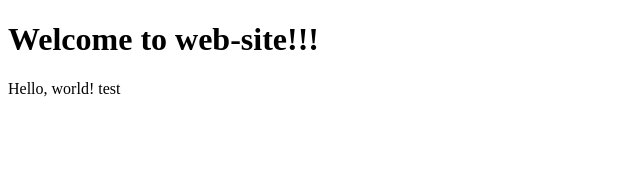
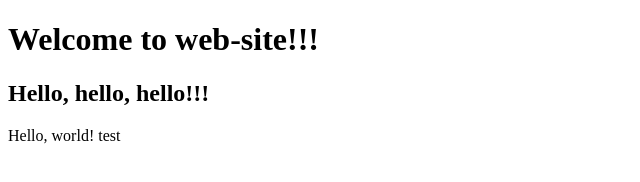
Before and after one commit to algol73/hello, a plain HTML site: page index.html in a window 1280 px wide. Shown: the whole page, without its empty margins (0-640 px from the left). Drawn offline with Linux system fonts and the light colour scheme.

Commit message:
Update index.html
Я добавив заголовок другого рівня!!!!

```diff
--- a/index.html
+++ b/index.html
@@ -4,6 +4,7 @@
 		<title>Hello</title>
 	</head>
 	<h1>Welcome to web-site!!!</h1>
+	<h2>Hello, hello, hello!!!</h2>
 	Hello, world!
 	test
 	<body>
```
